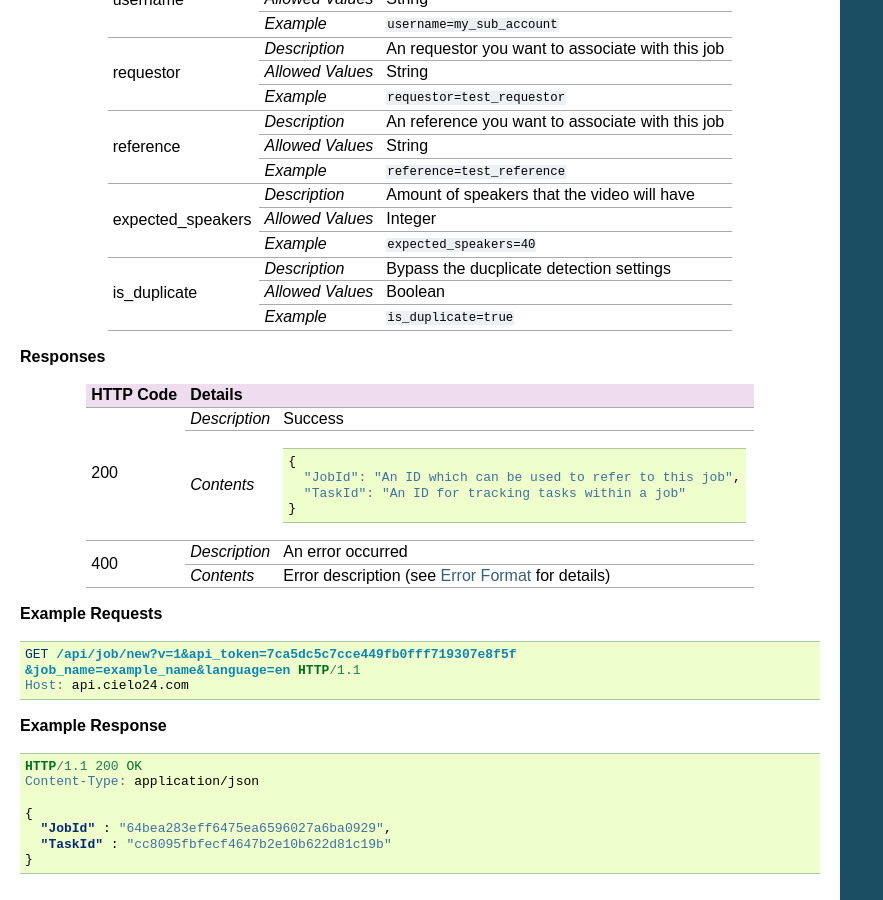
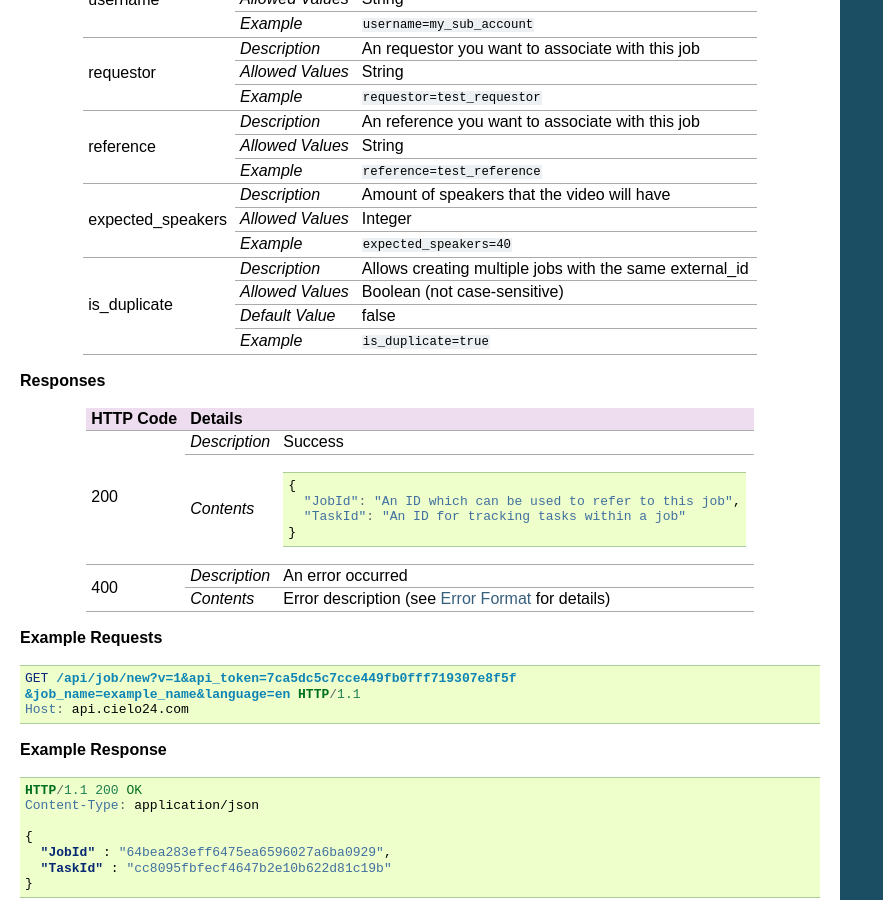
Before and after one commit to cielo24/Docs, a Sphinx documentation site: the page built from api/source/job_control/create_job.rst, in a window 1280 px wide and 900 px high, scrolled down 810 px. Shown: the whole window, without its empty margins (0-883 px from the left). Built offline with Sphinx 7.4.7, drawn with Linux system fonts in a browser that asks for light colours.

Commit message:
fix(DEV-2008): Fix the is_duplicate param description

```diff
--- a/api/source/job_control/add_media_to_job.rst
+++ b/api/source/job_control/add_media_to_job.rst
@@ -63,9 +63,11 @@ specify the Content-Length in the header. File size is limited to 10 gb.
 +------------------+------------------------------------------------------------------------------+
 | Name             | Details                                                                      |
 +==================+==================+===========================================================+
-| is_duplicate     | `Description`    | Bypass the ducplicate detection settings                  |
+| is_duplicate     | `Description`    | Allows creating multiple jobs with the same media_url     |
 |                  +------------------+-----------------------------------------------------------+
-|                  | `Allowed Values` | Boolean                                                   |
+|                  | `Allowed Values` | Boolean (not case-sensitive)                              |
+|                  +------------------+-----------------------------------------------------------+
+|                  | `Default Value`  | false                                                     |
 |                  +------------------+-----------------------------------------------------------+
 |                  | `Example`        | ``is_duplicate=true``                                     |
 +------------------+------------------+-----------------------------------------------------------+
--- a/api/source/job_control/create_job.rst
+++ b/api/source/job_control/create_job.rst
@@ -78,9 +78,11 @@ Creating a job is prerequisite for virtually all other methods.
 |                   +------------------+-----------------------------------------------------------+
 |                   | `Example`        | ``expected_speakers=40``                                  |
 +-------------------+------------------+-----------------------------------------------------------+
-| is_duplicate      | `Description`    | Bypass the ducplicate detection settings                  |
+| is_duplicate      | `Description`    | Allows creating multiple jobs with the same external_id   |
 |                   +------------------+-----------------------------------------------------------+
-|                   | `Allowed Values` | Boolean                                                   |
+|                   | `Allowed Values` | Boolean (not case-sensitive)                              |
+|                   +------------------+-----------------------------------------------------------+
+|                   | `Default Value`  | false                                                     |
 |                   +------------------+-----------------------------------------------------------+
 |                   | `Example`        | ``is_duplicate=true``                                     |
 +-------------------+------------------+-----------------------------------------------------------+
```
